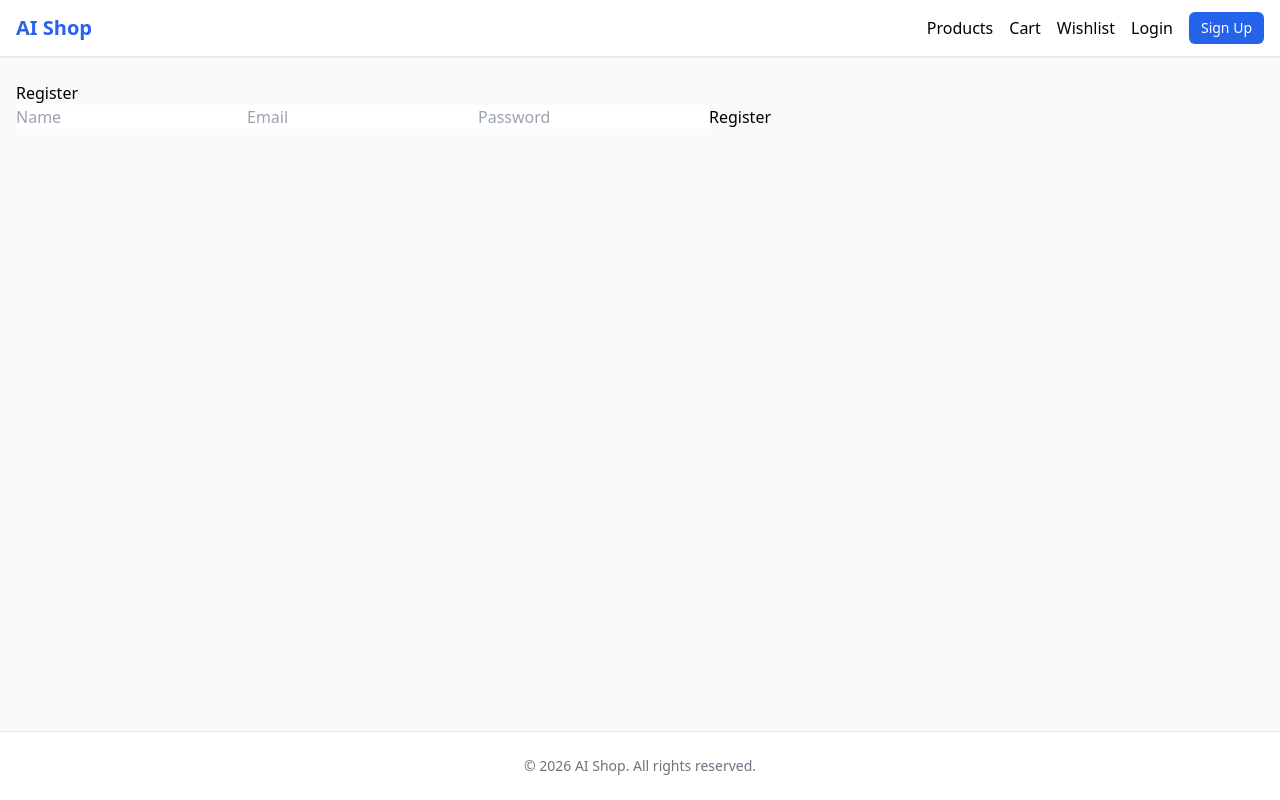
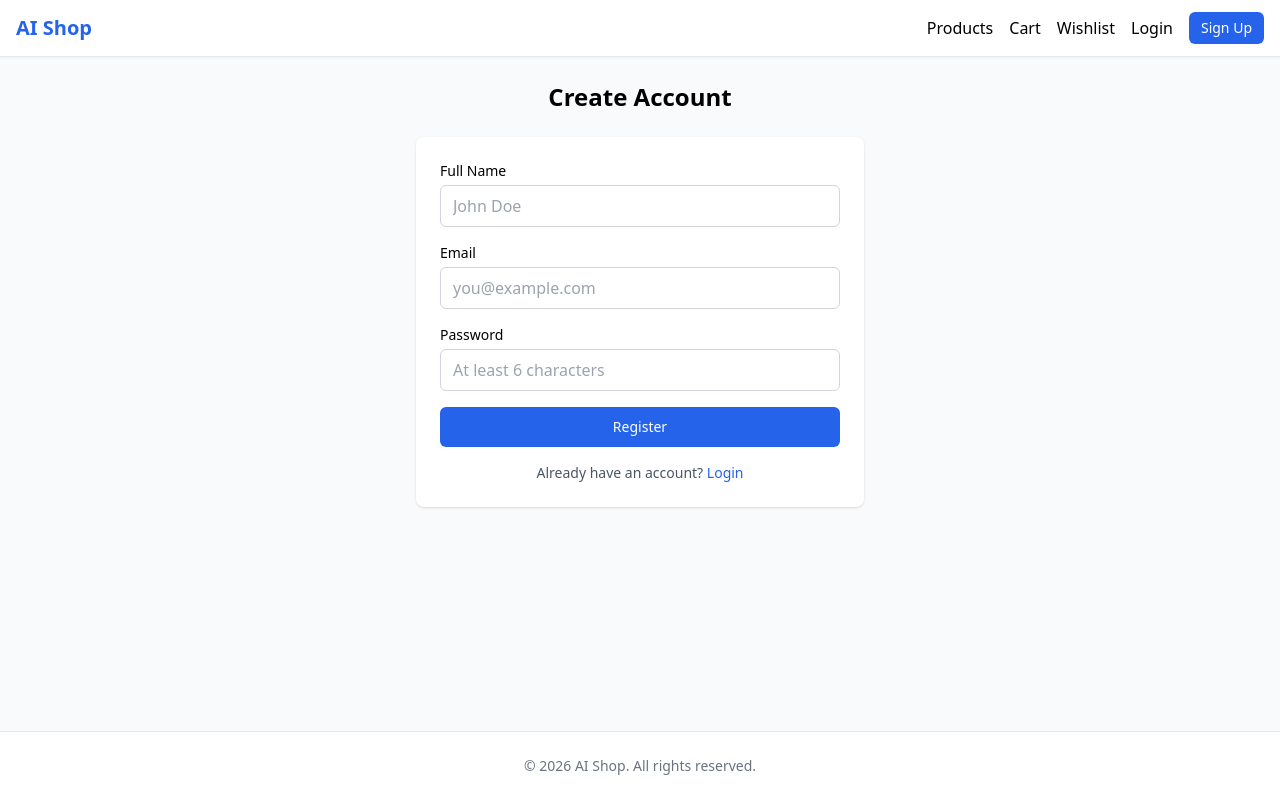
Before and after one commit to fuzail-92/ai-ecommerce, a React (Vite) app in the folder client/: page /register in a window 1280 px wide. Built offline with nearby package versions, Linux system fonts and the light colour scheme.

Commit message:
Redesign login and register pages

```diff
--- a/client/src/pages/Login.jsx
+++ b/client/src/pages/Login.jsx
@@ -1,34 +1,66 @@
 import { useState } from 'react';
-import { useNavigate } from 'react-router-dom';
+import { useNavigate, Link } from 'react-router-dom';
 import api from '../services/api';
-import { useAuth } from '../store/authContext.jsx';
+import { useAuth } from '../store/authContext';
+import { Button } from '../components/ui/button';
 
 export default function Login() {
   const [email, setEmail] = useState('');
   const [password, setPassword] = useState('');
   const [error, setError] = useState('');
+  const [loading, setLoading] = useState(false);
   const navigate = useNavigate();
   const { login } = useAuth();
 
   const handleSubmit = async (e) => {
     e.preventDefault();
+    setError('');
+    setLoading(true);
     try {
       const res = await api.post('/auth/login', { email, password });
       login(res.data.data.user, res.data.data.accessToken);
       navigate('/');
     } catch (err) {
       setError(err.response?.data?.message || 'Login failed');
+    } finally {
+      setLoading(false);
     }
   };
 
   return (
-    <div>
-      <h2>Login</h2>
-      {error && <p style={{ color: 'red' }}>{error}</p>}
-      <form onSubmit={handleSubmit}>
-        <input type="email" placeholder="Email" value={email} onChange={(e) => setEmail(e.target.value)} required />
-        <input type="password" placeholder="Password" value={password} onChange={(e) => setPassword(e.target.value)} required />
-        <button type="submit">Login</button>
+    <div className="max-w-md mx-auto">
+      <h1 className="text-2xl font-bold mb-6 text-center">Welcome Back</h1>
+      {error && <p className="text-red-500 mb-4">{error}</p>}
+      <form onSubmit={handleSubmit} className="bg-white rounded-lg shadow p-6 space-y-4">
+        <div>
+          <label className="block text-sm font-medium mb-1">Email</label>
+          <input
+            type="email"
+            value={email}
+            onChange={(e) => setEmail(e.target.value)}
+            required
+            className="w-full border border-gray-300 rounded-md px-3 py-2"
+            placeholder="you@example.com"
+          />
+        </div>
+        <div>
+          <label className="block text-sm font-medium mb-1">Password</label>
+          <input
+            type="password"
+            value={password}
+            onChange={(e) => setPassword(e.target.value)}
+            required
+            className="w-full border border-gray-300 rounded-md px-3 py-2"
+            placeholder="••••••••"
+          />
+        </div>
+        <Button type="submit" className="w-full" disabled={loading}>
+          {loading ? 'Logging in...' : 'Login'}
+        </Button>
+        <p className="text-center text-sm text-gray-600">
+          Don't have an account?{' '}
+          <Link to="/register" className="text-blue-600 hover:underline">Sign up</Link>
+        </p>
       </form>
     </div>
   );
--- a/client/src/pages/Register.jsx
+++ b/client/src/pages/Register.jsx
@@ -1,33 +1,76 @@
 import { useState } from 'react';
-import { useNavigate } from 'react-router-dom';
+import { useNavigate, Link } from 'react-router-dom';
 import api from '../services/api';
+import { Button } from '../components/ui/button';
 
 export default function Register() {
   const [name, setName] = useState('');
   const [email, setEmail] = useState('');
   const [password, setPassword] = useState('');
   const [error, setError] = useState('');
+  const [loading, setLoading] = useState(false);
   const navigate = useNavigate();
 
   const handleSubmit = async (e) => {
     e.preventDefault();
+    setError('');
+    setLoading(true);
     try {
       await api.post('/auth/register', { name, email, password });
       navigate('/login');
     } catch (err) {
       setError(err.response?.data?.message || 'Registration failed');
+    } finally {
+      setLoading(false);
     }
   };
 
   return (
-    <div>
-      <h2>Register</h2>
-      {error && <p style={{ color: 'red' }}>{error}</p>}
-      <form onSubmit={handleSubmit}>
-        <input type="text" placeholder="Name" value={name} onChange={(e) => setName(e.target.value)} required />
-        <input type="email" placeholder="Email" value={email} onChange={(e) => setEmail(e.target.value)} required />
-        <input type="password" placeholder="Password" value={password} onChange={(e) => setPassword(e.target.value)} required />
-        <button type="submit">Register</button>
+    <div className="max-w-md mx-auto">
+      <h1 className="text-2xl font-bold mb-6 text-center">Create Account</h1>
+      {error && <p className="text-red-500 mb-4">{error}</p>}
+      <form onSubmit={handleSubmit} className="bg-white rounded-lg shadow p-6 space-y-4">
+        <div>
+          <label className="block text-sm font-medium mb-1">Full Name</label>
+          <input
+            type="text"
+            value={name}
+            onChange={(e) => setName(e.target.value)}
+            required
+            className="w-full border border-gray-300 rounded-md px-3 py-2"
+            placeholder="John Doe"
+          />
+        </div>
+        <div>
+          <label className="block text-sm font-medium mb-1">Email</label>
+          <input
+            type="email"
+            value={email}
+            onChange={(e) => setEmail(e.target.value)}
+            required
+            className="w-full border border-gray-300 rounded-md px-3 py-2"
+            placeholder="you@example.com"
+          />
+        </div>
+        <div>
+          <label className="block text-sm font-medium mb-1">Password</label>
+          <input
+            type="password"
+            value={password}
+            onChange={(e) => setPassword(e.target.value)}
+            required
+            minLength="6"
+            className="w-full border border-gray-300 rounded-md px-3 py-2"
+            placeholder="At least 6 characters"
+          />
+        </div>
+        <Button type="submit" className="w-full" disabled={loading}>
+          {loading ? 'Creating account...' : 'Register'}
+        </Button>
+        <p className="text-center text-sm text-gray-600">
+          Already have an account?{' '}
+          <Link to="/login" className="text-blue-600 hover:underline">Login</Link>
+        </p>
       </form>
     </div>
   );
```
